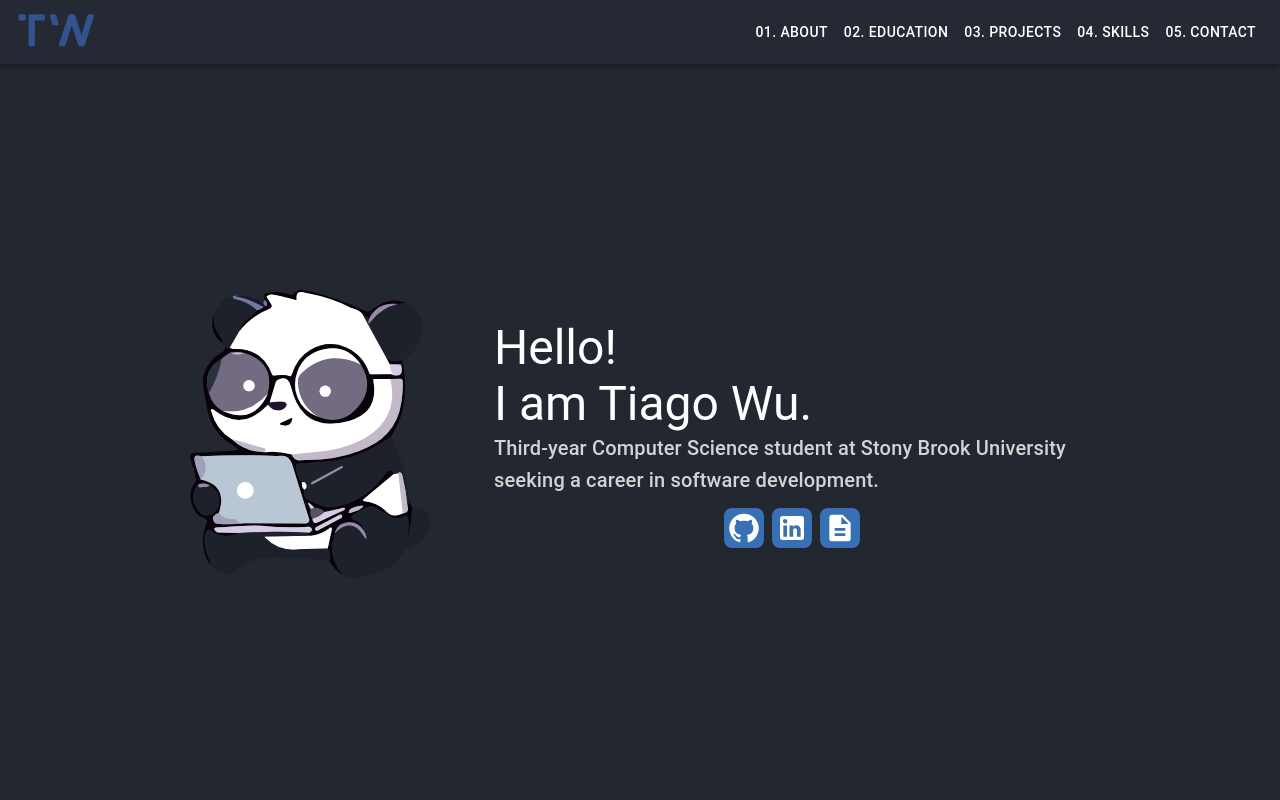
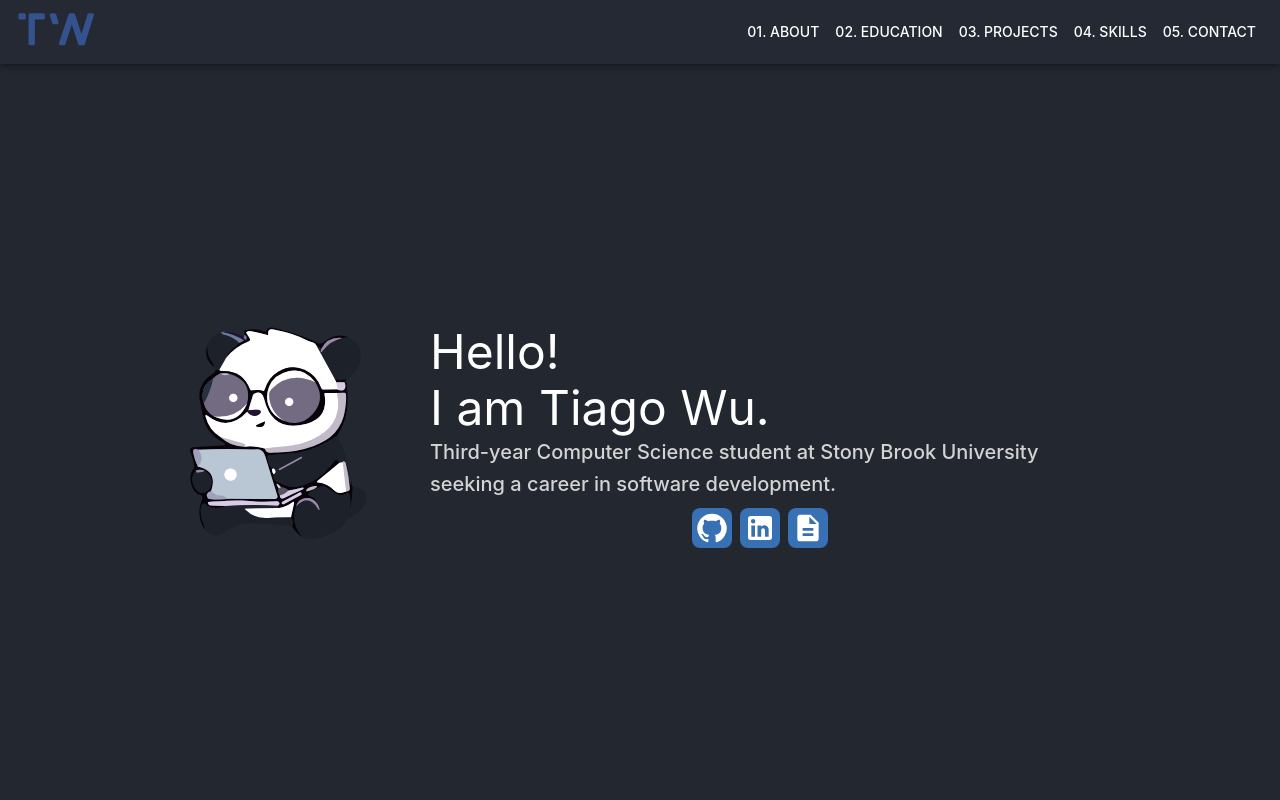
Before and after one commit to tiagowu/portfolio-website, a React (Create React App) app: page / in a window 1280 px wide. Shown: the top 800 px of the page. Built offline with nearby package versions, Linux system fonts and the light colour scheme; no server answers.

Commit message:
Delete index.css, update custom theme, and move ThemeProvider to index.js

```diff
--- a/src/App.js
+++ b/src/App.js
@@ -1,4 +1,6 @@
-import React from "react";
+import Container from "@mui/material/Container";
+import { styled } from "@mui/system";
+
 import Header from "./components/Header";
 import About from "./components/About";
 import Education from "./components/Education";
@@ -7,12 +9,9 @@ import Skills from "./components/Skills";
 import Contact from "./components/Contact";
 import Footer from "./components/Footer";
 
-import customTheme from "./customTheme";
-import { ThemeProvider } from "@emotion/react";
-
 const App = () => {
   return (
-    <ThemeProvider theme={customTheme}>
+    <AppContainer>
       <Header />
       <About />
       <Education />
@@ -20,8 +19,18 @@ const App = () => {
       <Skills />
       <Contact />
       <Footer />
-    </ThemeProvider>
+    </AppContainer>
   );
 };
 
+/* Styled Components */
+const AppContainer = styled(Container)(({ theme }) => ({
+  minWidth: 320,
+  margin: 0,
+  padding: 0,
+  fontFamily: theme.typography.fontFamily,
+  WebkitFontSmoothing: theme.typography["-webkit-font-smoothing"],
+  MozOsxFontSmoothing: theme.typography["-moz-osx-font-smoothing"],
+}));
+
 export default App;
--- a/src/customTheme.js
+++ b/src/customTheme.js
@@ -65,6 +65,26 @@ const customTheme = createTheme({
     primary: {
       main: "#3770B3",
     },
+    background: {
+      default: "#232830",
+    },
+  },
+  typography: {
+    fontFamily: [
+      "-apple-system",
+      "BlinkMacSystemFont",
+      '"Segoe UI"',
+      "Roboto",
+      "Oxygen",
+      "Ubuntu",
+      "Cantarell",
+      '"Fira Sans"',
+      '"Droid Sans"',
+      '"Helvetica Neue"',
+      "sans-serif",
+    ].join(","),
+    "-webkit-font-smoothing": "antialiased",
+    "-moz-osx-font-smoothing": "grayscale",
   },
 });
 
--- a/src/index.css
+++ /dev/null
@@ -1,13 +0,0 @@
-body {
-  min-width: 320px;
-  margin: 0;
-  background-color: #232830;
-  font-family: -apple-system, BlinkMacSystemFont, "Segoe UI", "Roboto", "Oxygen", "Ubuntu", "Cantarell", "Fira Sans", "Droid Sans", "Helvetica Neue",
-    sans-serif;
-  -webkit-font-smoothing: antialiased;
-  -moz-osx-font-smoothing: grayscale;
-}
-
-code {
-  font-family: source-code-pro, Menlo, Monaco, Consolas, "Courier New", monospace;
-}
--- a/src/index.js
+++ b/src/index.js
@@ -1,11 +1,14 @@
 import React from "react";
 import ReactDOM from "react-dom/client";
-import "./index.css";
+import { ThemeProvider, CssBaseline } from "@mui/material";
+
 import App from "./App";
+import customTheme from "./customTheme";
 
 const root = ReactDOM.createRoot(document.getElementById("root"));
 root.render(
-  <React.StrictMode>
+  <ThemeProvider theme={customTheme}>
+    <CssBaseline />
     <App />
-  </React.StrictMode>
+  </ThemeProvider>
 );
```
